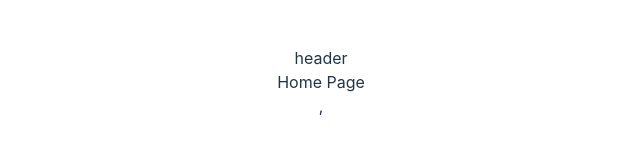
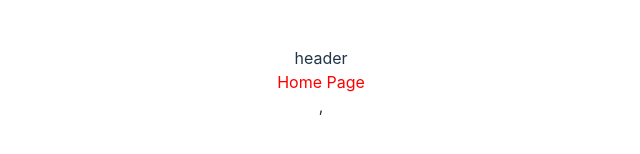
Before and after one commit to bogbu/boiler_plate_react, a React (Vite) app: page / in a window 1280 px wide. Shown: the part 318-472 px from the top of the page, without its empty margins (319-959 px from the left). Built offline with nearby package versions, Linux system fonts and the light colour scheme.

Commit message:
add sass

```diff
--- a/package.json
+++ b/package.json
@@ -38,8 +38,9 @@
     "eslint-plugin-react-hooks": "^4.6.0",
     "eslint-plugin-react-refresh": "^0.4.3",
     "eslint-plugin-storybook": "^0.6.15",
+    "happy-dom": "^12.9.1",
+    "sass": "^1.69.3",
     "tailwindcss": "^3.3.3",
-    "happy-dom": "^12.9.1",
     "typescript": "^5.0.2",
     "vite": "^4.4.5",
     "vitest": "^0.34.6"
--- /dev/null
+++ b/src/pages/Home/home.scss
@@ -0,0 +1,3 @@
+.home {
+  color: red;
+}
--- a/src/pages/Home/home.tsx
+++ b/src/pages/Home/home.tsx
@@ -1,6 +1,7 @@
+import './home.scss';
 const Home = () => {
     return (
-        <div>
+        <div className={"home"}>
             Home Page
         </div>
     )
```
